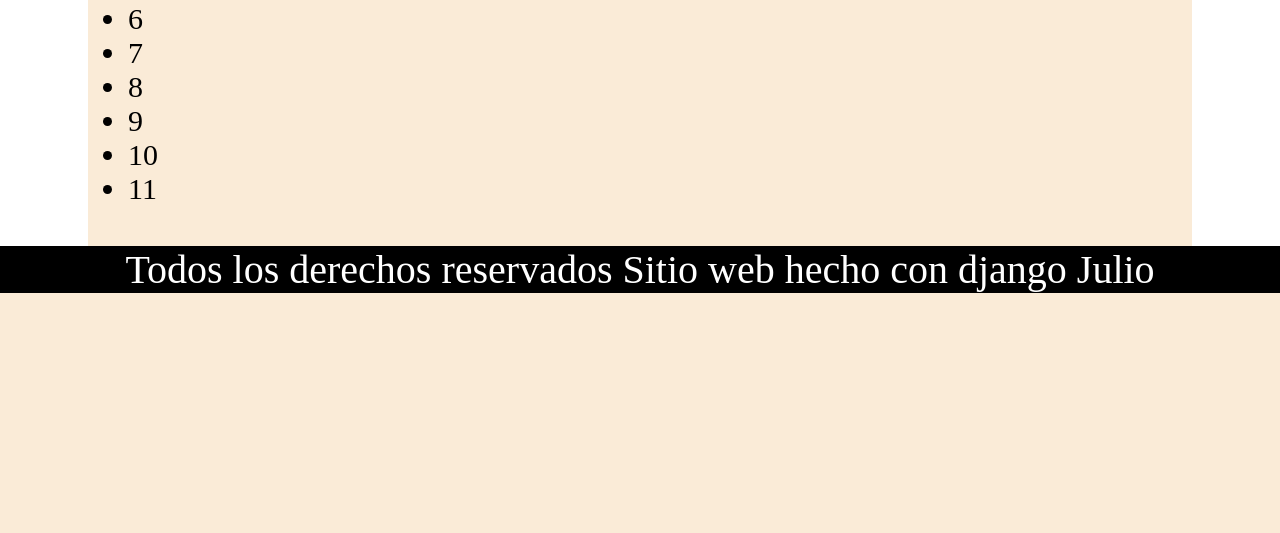
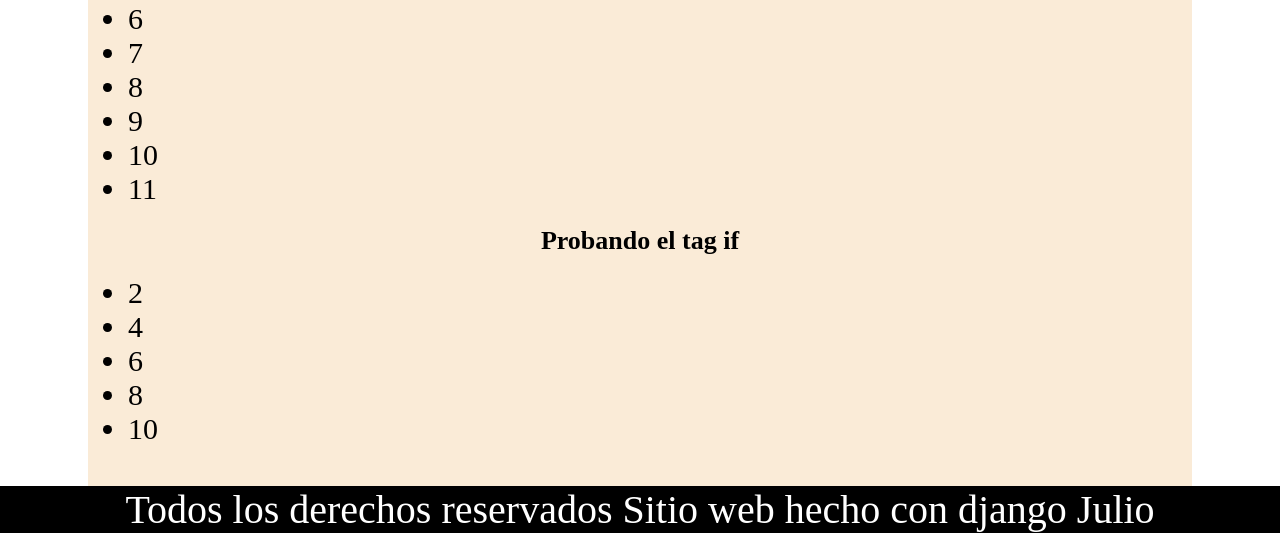
Before and after one commit to JulioChura/Django, a Django app: page / in a window 1280 px wide. Shown: the part 938-1471 px from the top of the page. Before the commit the page ends 1231 px from the top, so only its background shows below. Run offline with Django 5.2, Linux system fonts and the light colour scheme.

Commit message:
Se prueba el tag if y se prueba el filtro divisibleby

```diff
--- a/src/listaContactos/inicio/templates/home.html
+++ b/src/listaContactos/inicio/templates/home.html
@@ -23,6 +23,17 @@
                 <li> {{forloop.counter}} </li>
             {% endfor %}
         </ul>
+
+        <h2>Probando el tag if</h2>
+        <ul class="lista">
+            {% for item in lista %}
+
+            {% if forloop.counter|divisibleby:2 %}
+                <li> {{forloop.counter}} </li>
+            {% endif %}
+            {% endfor %}
+        </ul>
+
     </div>
 
 {% endblock content %}
```
